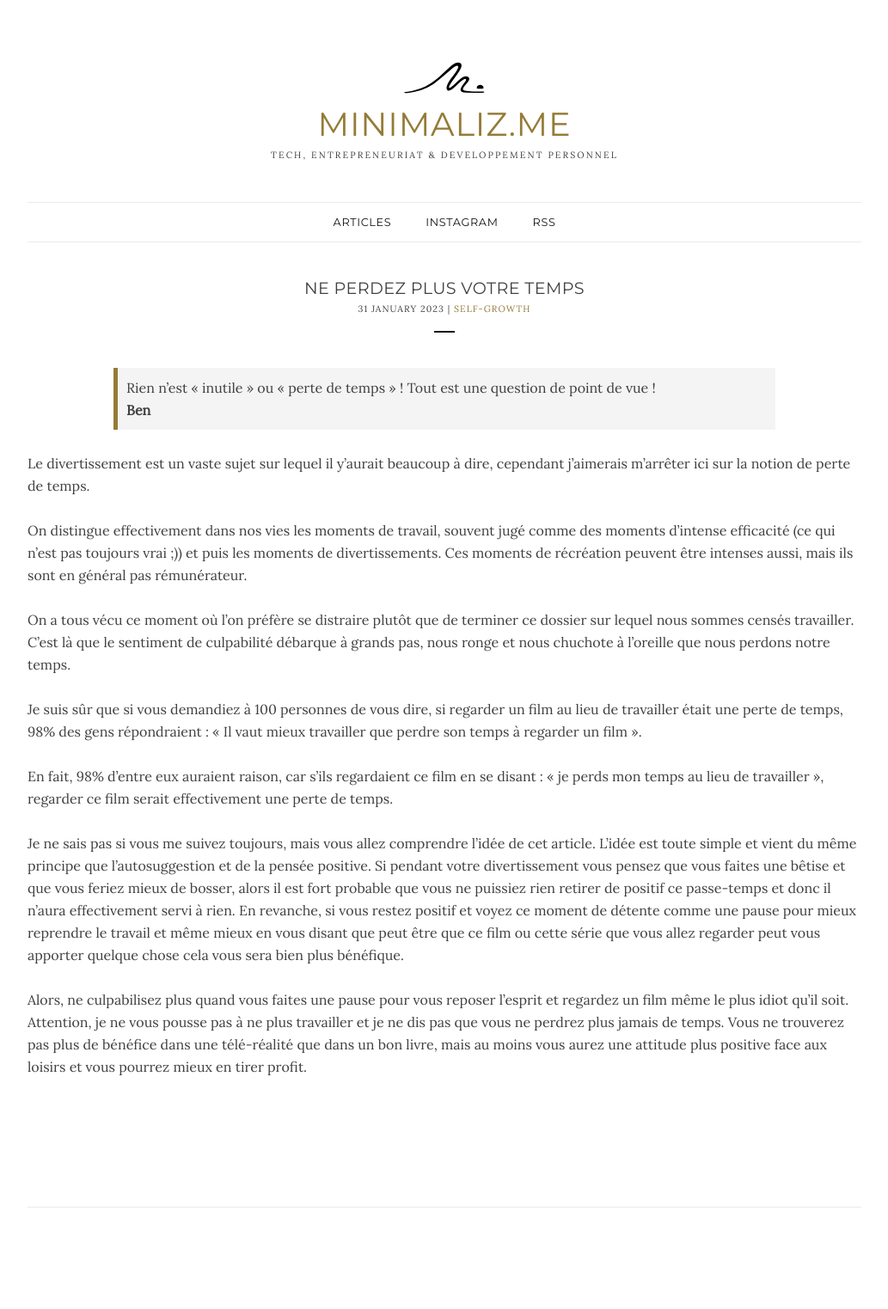
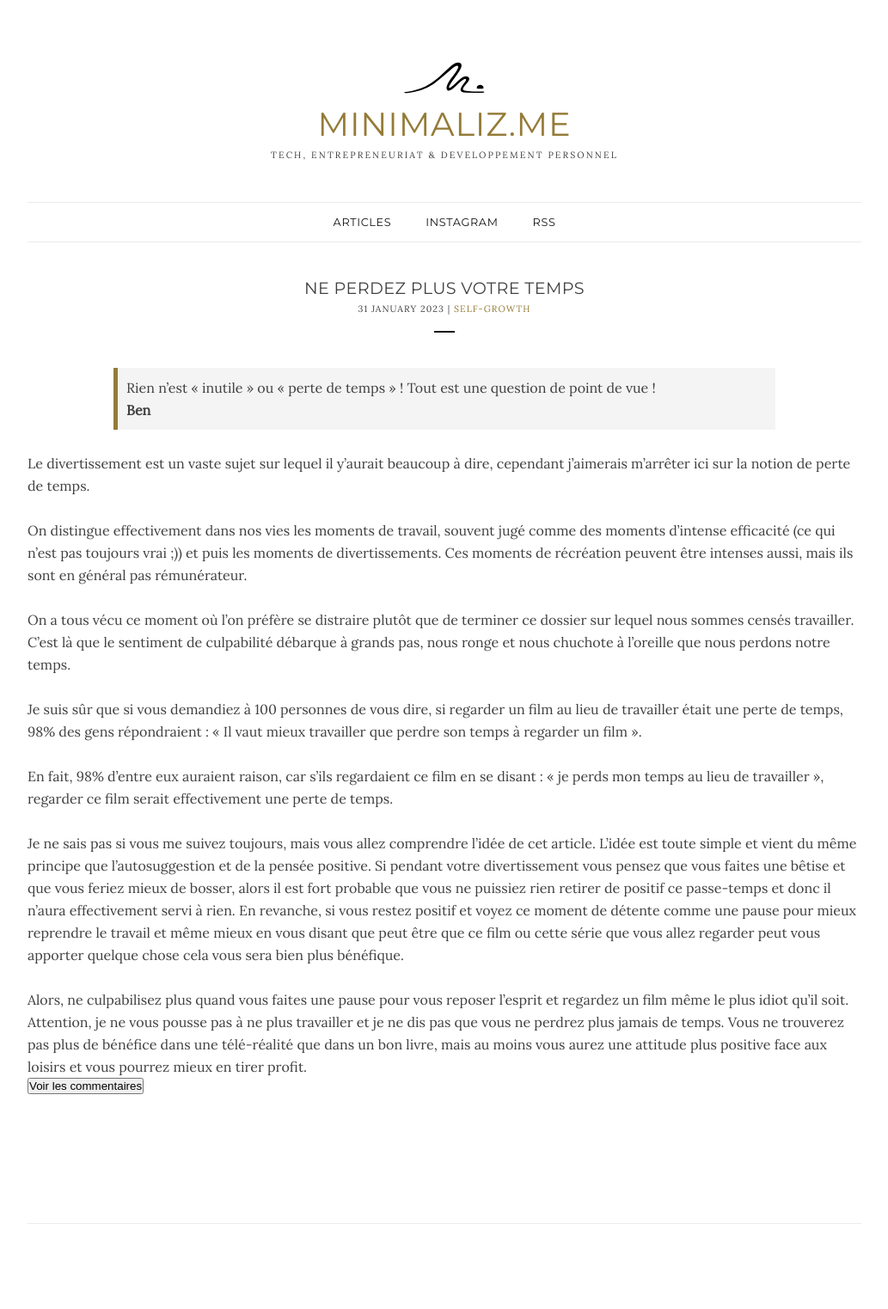
Before and after one commit to minimalizme/minimaliz.me, a Jekyll site: the page built from _posts/2023-01-31-ne-perdez-plus-votre-temps.md, in a window 1280 px wide. Shown: the whole page at 86% size, without its empty margins (123-1156 px from the left). Built offline with Jekyll 4.4.1, drawn with Linux system fonts in a browser that asks for light colours; nearby versions of some CDN libraries; comment, search, counter and statistics services are not loaded; some of the changed lines change nothing that is shown.

Commit message:
hide and show comments

```diff
--- a/_includes/post.html
+++ b/_includes/post.html
@@ -3,6 +3,8 @@
     <p class="post-info">{{ page.date | date: "%d %B %Y" }} | <span style="color: #947B37;">{{ page.tags | join: ' - ' }}</span></p>
     <div class="separator"></div>
     {{ content }}
+
+    <button onclick="openCommentSection()">Voir les commentaires</button>
     <div class="commentbox"></div>
     <script src="https://unpkg.com/commentbox.io/dist/commentBox.min.js"></script>
     <script>commentBox('5746747552825344-proj', {
@@ -11,4 +13,15 @@
         textColor: null, // default black
         subtextColor: null, // default grey
     });</script>
+    <script>
+        function openCommentSection() {
+        var x = document.getElementById("commentbox");
+        var branding = document.getElementById("branding");
+        if (x.style.display === "none") {
+          x.style.display = "block";
+          branding.style.display = "none";
+        } else {
+          x.style.display = "none";
+        }
+      }</script>
 </post>
```
